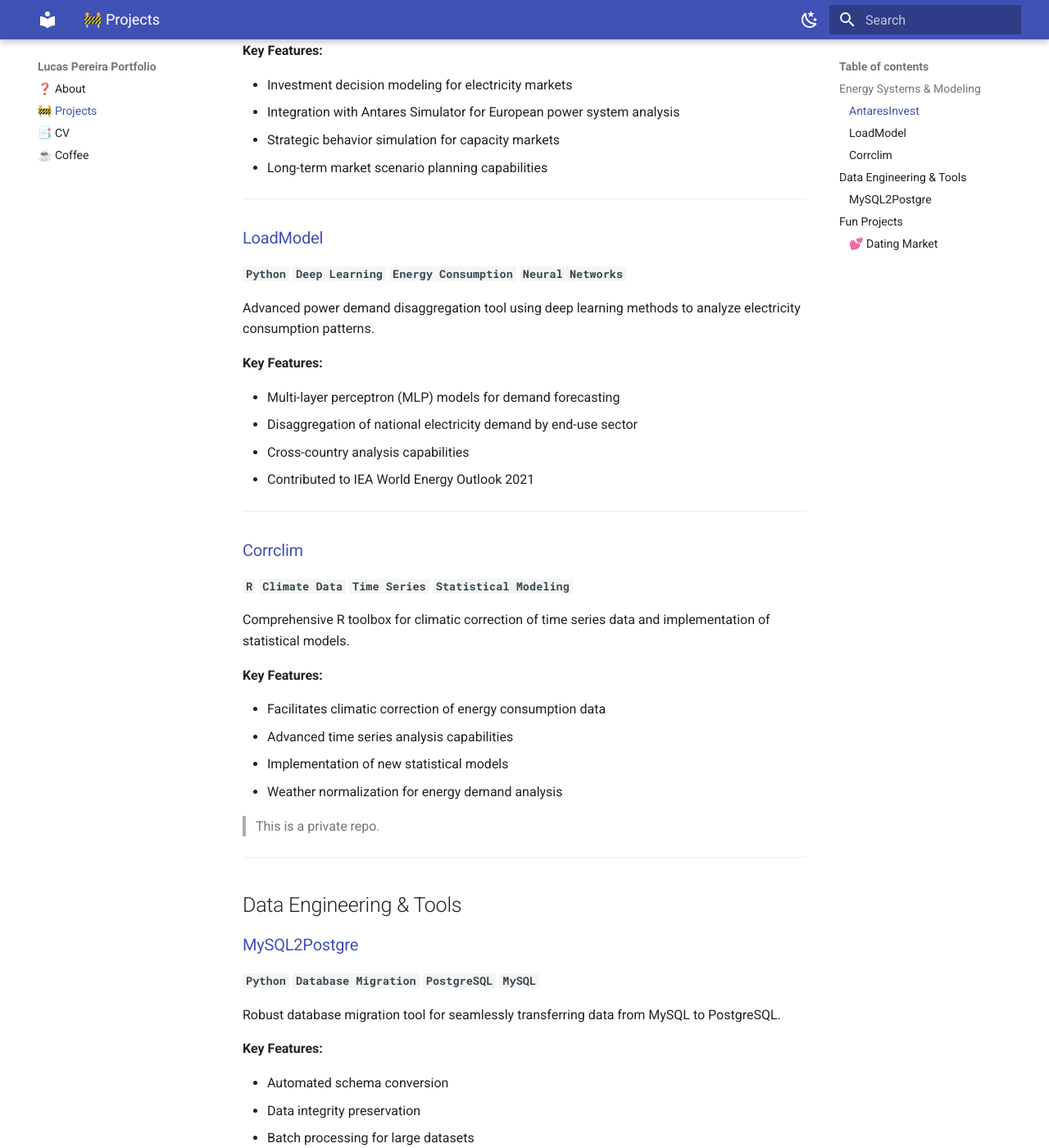
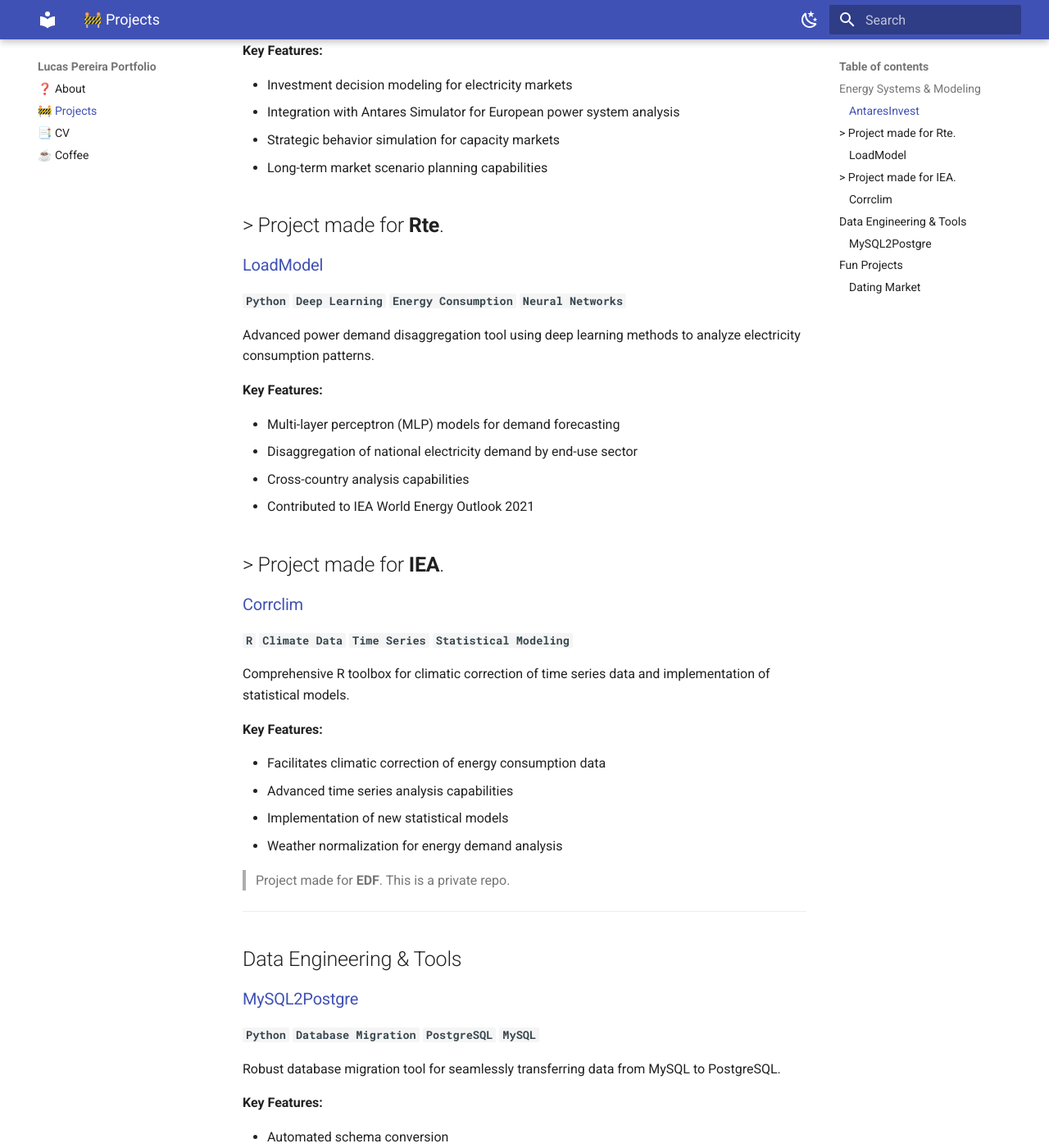
Before and after one commit to lucarammel/lucarammel.github.io, an MkDocs documentation site: the page built from docs/projects.md, in a window 1280 px wide and 1400 px high, scrolled down 479 px. Shown: the whole window at 82% size. Built offline with MkDocs 1.6.1 and Material for MkDocs 9.7.7, drawn with Linux system fonts in a browser that asks for light colours.

Commit message:
fix project md

```diff
--- a/docs/projects.md
+++ b/docs/projects.md
@@ -18,6 +18,7 @@
 - Strategic behavior simulation for capacity markets
 - Long-term market scenario planning capabilities
 
+> Project made for **Rte**.
 ---
 
 ### [LoadModel](https://github.com/lucarammel/loadmodel)
@@ -32,6 +33,7 @@
 - Cross-country analysis capabilities
 - Contributed to IEA World Energy Outlook 2021
 
+> Project made for **IEA**.
 ---
 
 ### [Corrclim](https://github.com/lucarammel/corrclim)
@@ -46,7 +48,7 @@
 - Implementation of new statistical models
 - Weather normalization for energy demand analysis
 
-> This is a private repo.
+> Project made for **EDF**. This is a private repo.
 
 ---
 
@@ -68,7 +70,7 @@
 
 ## Fun Projects
 
-### 💕 [Dating Market](https://github.com/lucarammel/DatingMarket)
+### [Dating Market](https://github.com/lucarammel/DatingMarket)
 **`Python` `Simulation` `Market Analysis`**
 
 A playful simulation of dating app dynamics using market analysis principles.
@@ -83,4 +85,5 @@
 ---
 
 
-**Core Focus Areas:** Energy Systems Modeling • Machine Learning • Data Engineering • Statistical Analysis • Market Simulation
+**Core Focus Areas:**
+Energy Systems Modeling • Machine Learning • Data Engineering • Statistical Analysis • Market Simulation
```
